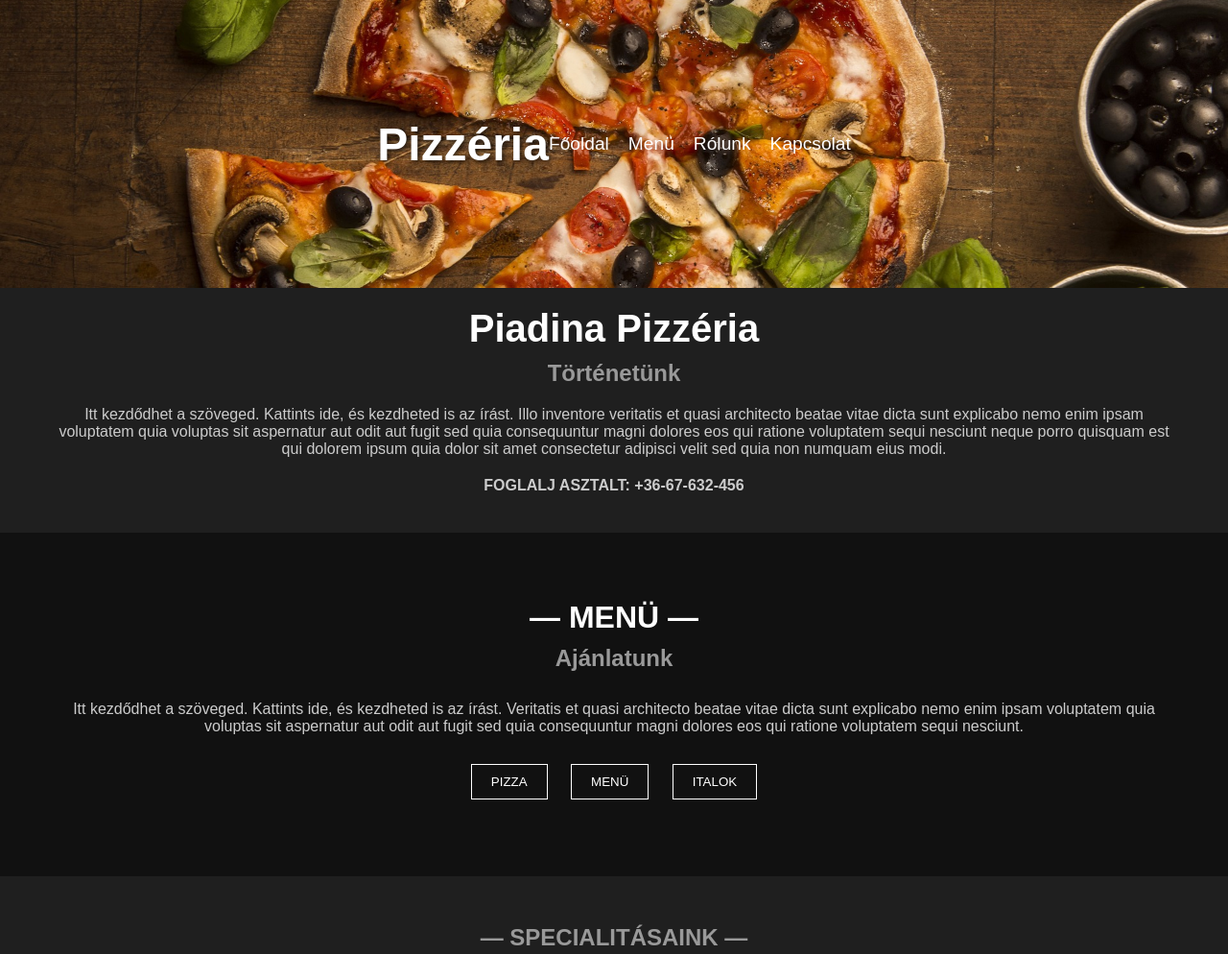
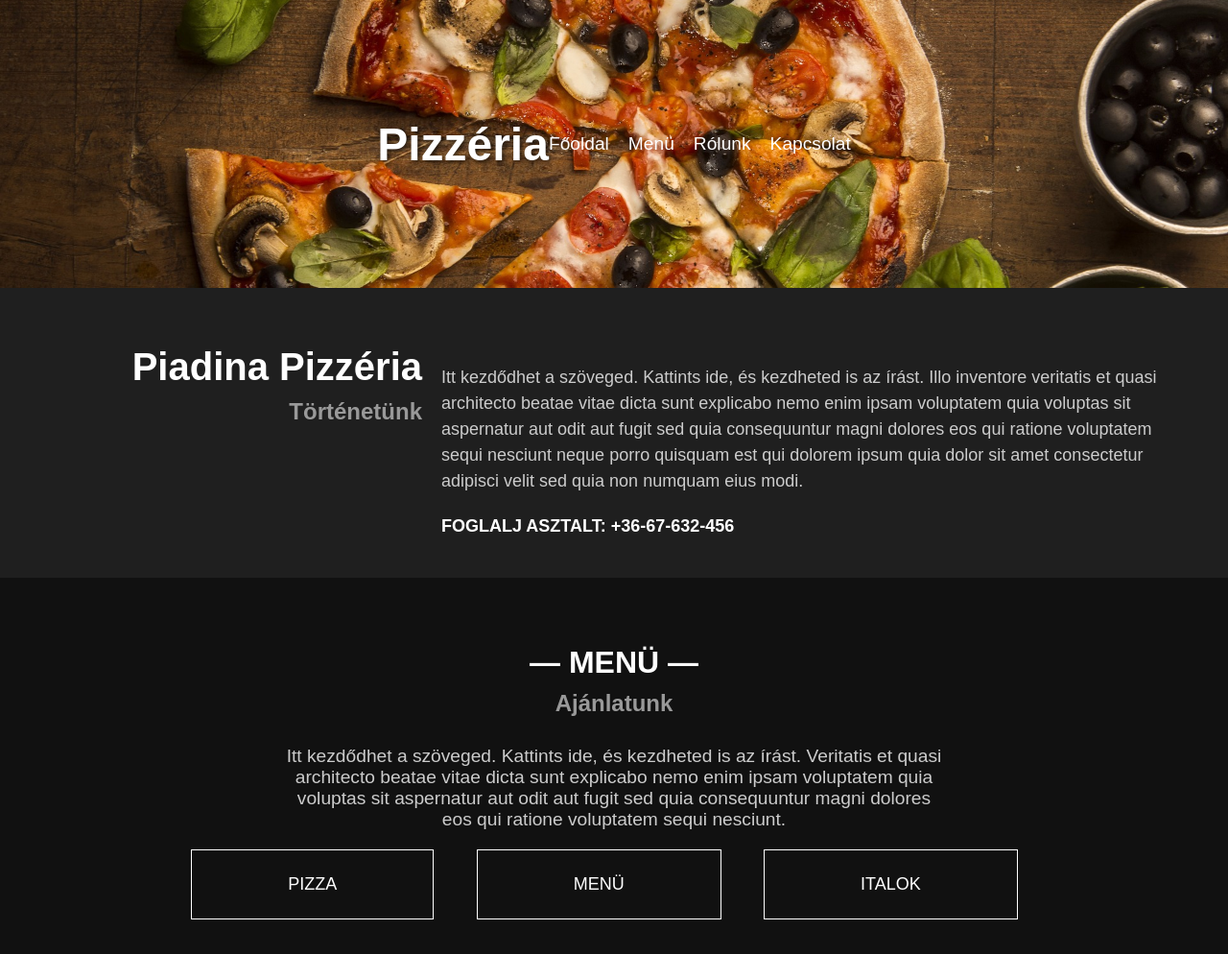
Before and after one commit to Phoeyugod/pizzasoldal, a plain HTML site: page Főoldal/index.html in a window 1280 px wide. Shown: the top 994 px of the page at 96% size. Drawn offline with Linux system fonts and the light colour scheme.

Commit message:
alakitasok

```diff
--- a/Főoldal/index.css
+++ b/Főoldal/index.css
@@ -10,6 +10,7 @@ body {
     color: #fff;
     text-align: center;
 }
+
 header {
     background-image: url('/Képek/szelet.jpg');
     background-size: cover;
@@ -43,6 +44,32 @@ nav ul li a {
     font-size: 1.2rem;
 }
 
+
+.történetünk {
+    display: flex;
+    justify-content: space-between;
+    align-items: flex-start;
+
+
+
+}
+
+.left-column {
+    flex: 1;
+    text-align: right;
+    padding-right: 20px;
+
+}
+
+.right-column {
+    flex: 2;
+    text-align: left;
+    line-height: 1.5;
+
+}
+
+
+
 .specialities {
     text-align: center;
     margin: 50px 0;
@@ -56,6 +83,7 @@ nav ul li a {
     font-size: 18px;
     margin-bottom: 40px;
 }
+
 .grid-container {
     display: flex;
     flex-wrap: wrap;
@@ -76,12 +104,14 @@ nav ul li a {
 .grid-item p {
     margin-top: 10px;
 }
-.intro{
+
+.intro {
     background-color: #f9f9f9;
     padding: 20px;
     text-align: center;
     margin-bottom: 50px;
 }
+
 h1 {
     font-size: 2.5rem;
     font-weight: 700;
@@ -98,9 +128,11 @@ p {
     margin: 20px 0;
     color: #ccc;
 }
+
 .contact {
     font-weight: bold;
     margin-top: 20px;
+    color: white;
 }
 
 section.menu {
@@ -120,20 +152,30 @@ h4 {
 }
 
 .buttons button {
-    padding: 10px 20px;
+    padding: 25px 100px;
     background-color: transparent;
     border: 1px solid #fff;
     color: #fff;
-    margin: 10px;
+    margin: 20px 30px 0px 10px;
     cursor: pointer;
+    display: inline-block;
+    text-decoration: none ;
+    color: white;
+
 }
 
 .buttons button:hover {
     background-color: #fff;
     color: #000;
 }
+
 .container {
     max-width: 1200px;
     margin: 0 auto;
     padding: 20px;
 }
+.menuszoveg {
+    text-align: center;
+    width: 60%;
+    margin: 0 auto;
+}
--- a/Főoldal/index.html
+++ b/Főoldal/index.html
@@ -21,28 +21,32 @@
         </div>
     </header>
 
-
-        <div class="container">
+    <div class="container about"></div>
+    <div class="container történetünk">
+        <div class="left-column">
             <h1>Piadina Pizzéria</h1>
             <h2>Történetünk</h2>
-            <p>Itt kezdődhet a szöveged. Kattints ide, és kezdheted is az írást. Illo inventore veritatis et quasi architecto beatae vitae dicta sunt explicabo nemo enim ipsam voluptatem quia voluptas sit aspernatur aut odit aut fugit sed quia consequuntur magni dolores eos qui ratione voluptatem sequi nesciunt neque porro quisquam est qui dolorem ipsum quia dolor sit amet consectetur adipisci velit sed quia non numquam eius modi.</p>
-            <p class="contact">FOGLALJ ASZTALT: +36-67-632-456</p>
         </div>
-
+        <div class="right-column">
+            <p style="font-size: large;"> Itt kezdődhet a szöveged. Kattints ide, és kezdheted is az írást. Illo inventore veritatis et quasi architecto beatae vitae dicta sunt explicabo nemo enim ipsam voluptatem quia voluptas sit aspernatur aut odit aut fugit sed quia consequuntur magni dolores eos qui ratione voluptatem sequi nesciunt neque porro quisquam est qui dolorem ipsum quia dolor sit amet consectetur adipisci velit sed quia non numquam eius modi.</p>
+            <p style="font-size: large;" class="contact" >FOGLALJ ASZTALT: +36-67-632-456</p>
+        </div>
+    </div>
 
 
     <section class="menu">
         <div class="container">
             <h3>— MENÜ —</h3>
             <h4>Ajánlatunk</h4>
-            <p>Itt kezdődhet a szöveged. Kattints ide, és kezdheted is az írást. Veritatis et quasi architecto beatae vitae dicta sunt explicabo nemo enim ipsam voluptatem quia voluptas sit aspernatur aut odit aut fugit sed quia consequuntur magni dolores eos qui ratione voluptatem sequi nesciunt.</p>
+            <p class="menuszoveg" style="font-size: larger;">Itt kezdődhet a szöveged. Kattints ide, és kezdheted is az írást. Veritatis et quasi architecto beatae vitae dicta sunt explicabo nemo enim ipsam voluptatem quia voluptas sit aspernatur aut odit aut fugit sed quia consequuntur magni dolores eos qui ratione voluptatem sequi nesciunt.</p>
             <div class="buttons">
-                <button>PIZZA</button>
-                <button>MENÜ</button>
-                <button>ITALOK</button>
+                <button style="font-size: large;">PIZZA</button>
+                <button style="font-size: large;">MENÜ</button>
+                <button style="font-size: large;">ITALOK</button>
             </div>
         </div>
     </section>
+
     <section class="specialities">
         <h2>— SPECIALITÁSAINK —</h2>
         <h4>Az ízek tökéletes összhangja</h4>
@@ -71,8 +75,6 @@
         </div>
     </section>
 
-
-
     <footer>
         <p>© 2024 Pizzéria | Készítette: Pizza csapat</p>
     </footer>
```
Lines whose indentation alone changed are shown as unchanged.
